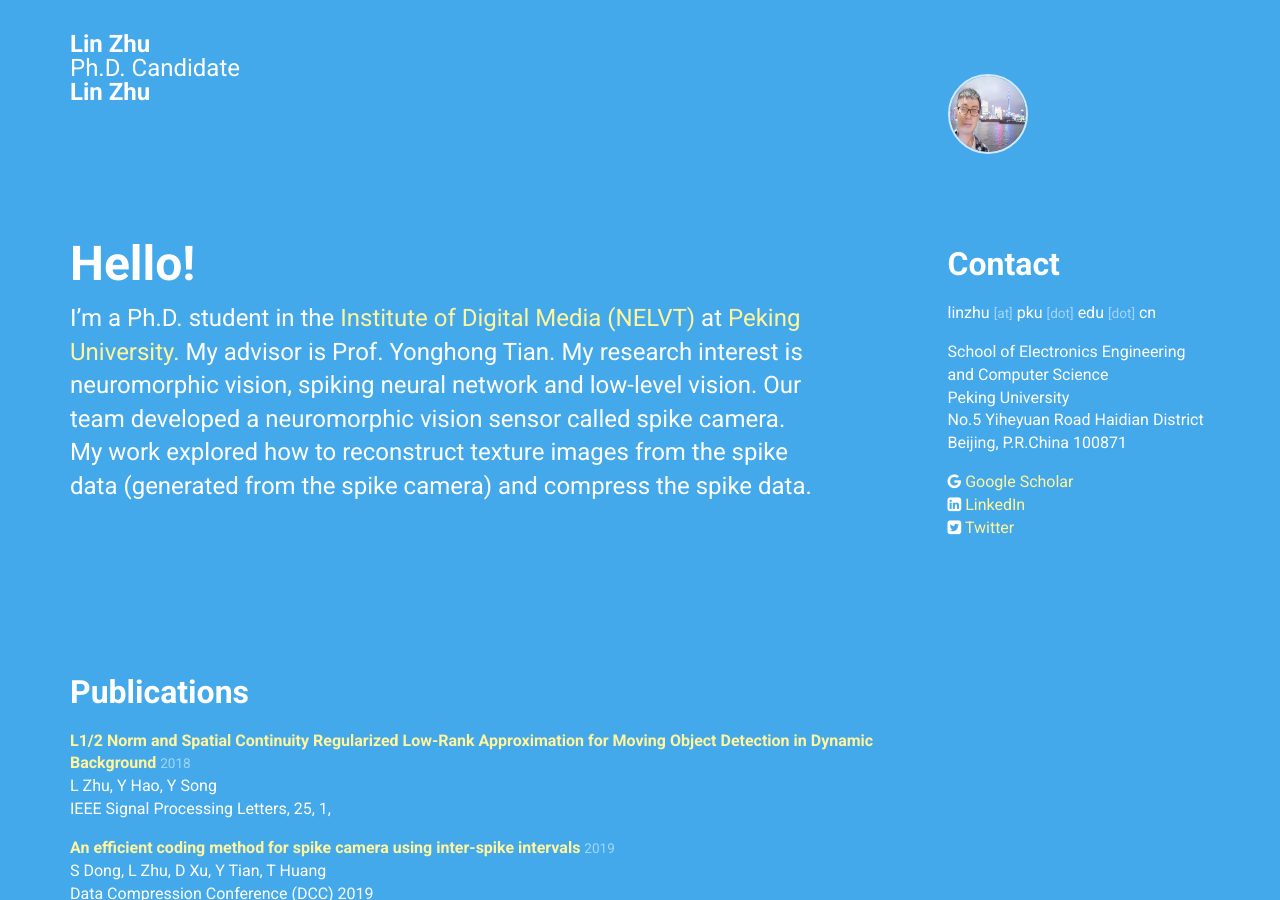
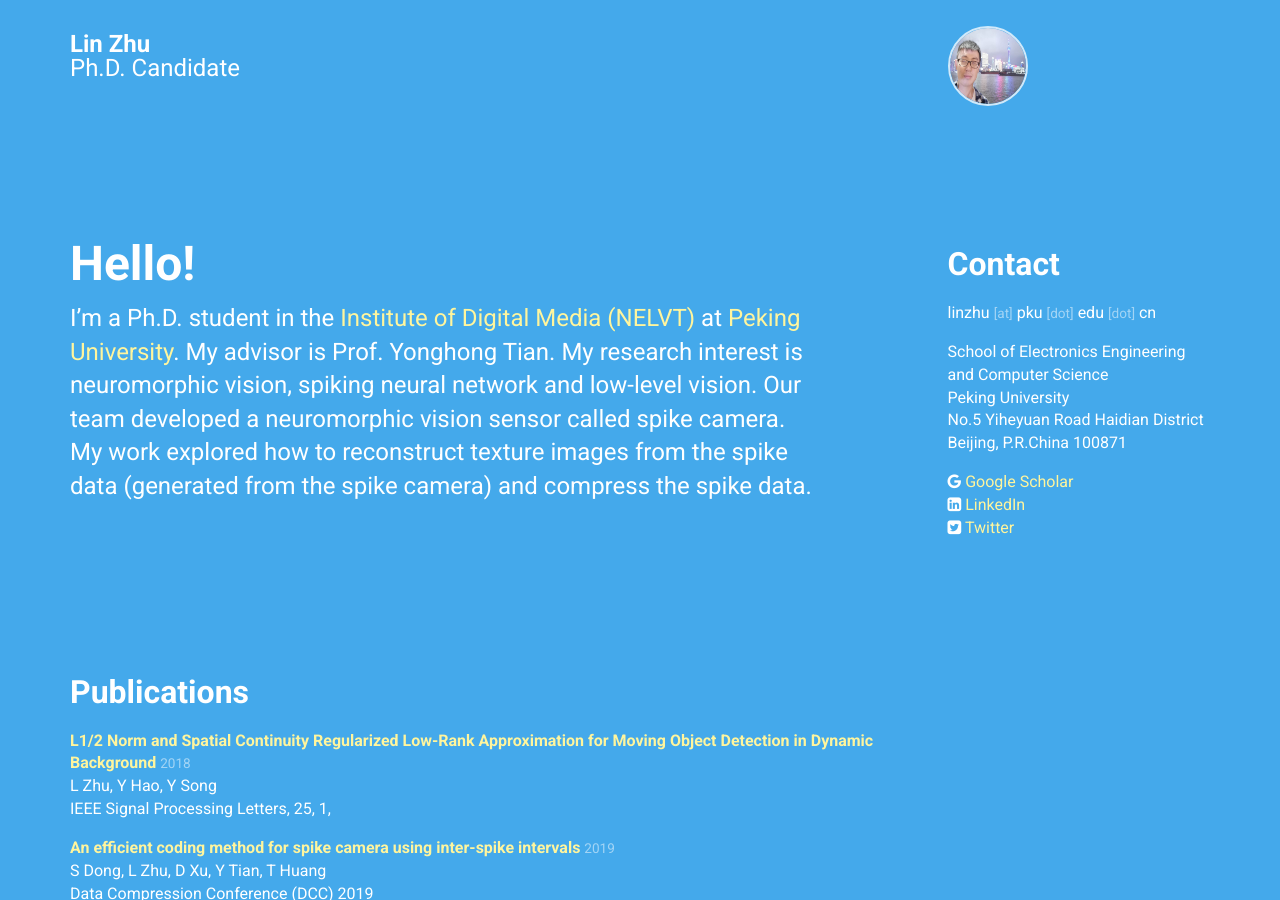
Before and after one commit to Crazyspike/home, a Jekyll site: the page built from index.html, in a window 1280 px wide and 900 px high. Built offline with Jekyll 4.4.1, drawn with Linux system fonts in a browser that asks for light colours; nearby versions of some CDN libraries.

Commit message:
Update albertine.html

```diff
--- a/_layouts/albertine.html
+++ b/_layouts/albertine.html
@@ -59,11 +59,6 @@ It is threatened by habitat loss.
           <h2 style="font-size:24px">
             {{ site.data.personal.label }}
           </h2>
-        </div>
-        <div class="col-xs-9 col-lg-9">
-          <h1 style="font-size:24px">
-            {{ site.data.personal.name }}
-          </h1>
         </div>
         <div class="col-xs-3 col-lg-3">
           <img src="{{ site.baseurl }}{{ site.data.personal.picture }}"
```
